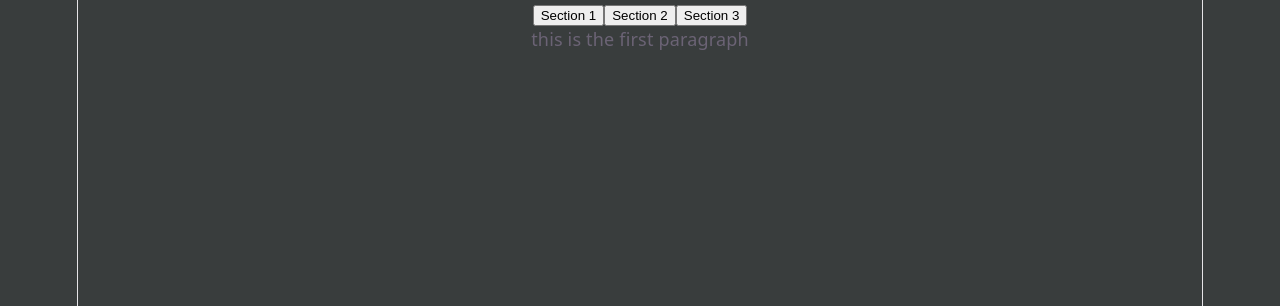
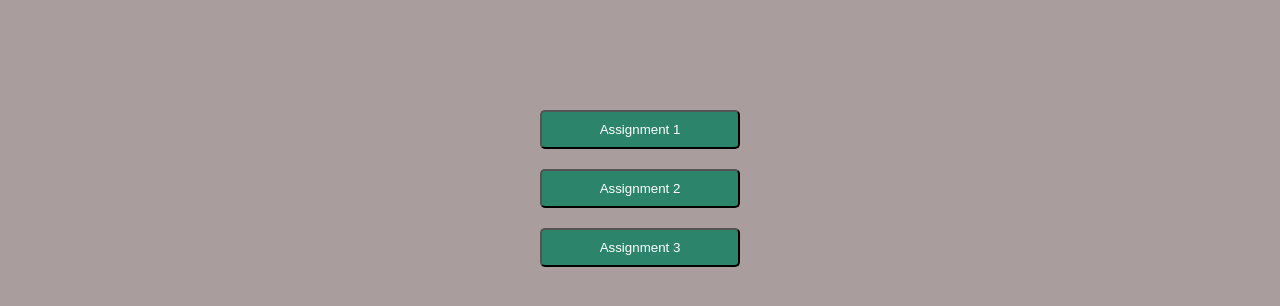
Before and after one commit to DinuPathiratna/my-react-app, a React (Vite) app: page / in a window 1280 px wide. Shown: the top 306 px of the page. Built offline with nearby package versions, Linux system fonts and the light colour scheme.

Commit message:
feat: restructure App component with routing and add Assignment_1 page

```diff
--- a/src/App.css
+++ b/src/App.css
@@ -1,3 +1,15 @@
 body {
-  background-color: rgb(57, 61, 61);
+  font-family: Arial;
+  text-align: center;
+  margin-top: 100px;
+  background-color: #a99d9d;
 }
+
+button {
+  width: 200px;
+  padding: 10px;
+  margin: 10px;
+  border-radius: 5px;
+  background-color: rgb(44, 133, 106);
+  color: white;
+}
--- a/src/App.jsx
+++ b/src/App.jsx
@@ -1,39 +1,17 @@
-import './App.css';
-import React, { useState } from 'react';
+import { Routes, Route } from "react-router-dom";
 
-export default function SectionSwitcher() {
-  const [activeSection, setActiveSection] = useState(1);
+import Home from "./pages/Home";
+import Assignment_1 from "./assignments/Assignment_1";
 
+export default function App() {
   return (
-    <div>
-      <div>
-        <button
-          onClick={() => setActiveSection(1)}>
-          Section 1
-        </button>
-        <button
-          onClick={() => setActiveSection(2)}>
-          Section 2
-        </button>
-        <button
-          onClick={() => setActiveSection(3)}>
-          Section 3
-        </button>
-      </div>
+    <Routes>
+      <Route path="/" element={<Home />} />
 
-      <div>
-        {activeSection === 1 && (
-          <p>this is the first paragraph</p>
-        )}
-
-        {activeSection === 2 && (
-          <p>this is the second paragraph</p>
-        )}
-
-        {activeSection === 3 && (
-          <p>this is the third paragraph</p>
-        )}
-      </div>
-    </div>
+      <Route
+        path="/ASG-01"
+        element={<Assignment_1 />}
+      />
+    </Routes>
   );
 }
--- /dev/null
+++ b/src/assignments/Assignment_1.jsx
@@ -0,0 +1,38 @@
+import "../App.css";
+import React, { useState } from "react";
+
+export default function Assignment_1() {
+  const [activeSection, setActiveSection] = useState(1);
+
+  return (
+    <div>
+      <div>
+        <button onClick={() => setActiveSection(1)}>
+          Section 1
+        </button>
+
+        <button onClick={() => setActiveSection(2)}>
+          Section 2
+        </button>
+
+        <button onClick={() => setActiveSection(3)}>
+          Section 3
+        </button>
+      </div>
+
+      <div>
+        {activeSection === 1 && (
+          <p>this is the first paragraph</p>
+        )}
+
+        {activeSection === 2 && (
+          <p>this is the second paragraph</p>
+        )}
+
+        {activeSection === 3 && (
+          <p>this is the third paragraph</p>
+        )}
+      </div>
+    </div>
+  );
+}
--- a/src/main.jsx
+++ b/src/main.jsx
@@ -1,11 +1,13 @@
-import { StrictMode } from 'react'
-import { createRoot } from 'react-dom/client'
-import './index.css'
-import App from './App.jsx'
+import { StrictMode } from "react";
+import { createRoot } from "react-dom/client";
+import { HashRouter } from "react-router-dom";
 
-createRoot(document.getElementById('root')).render(
+import App from "./App";
+
+createRoot(document.getElementById("root")).render(
   <StrictMode>
-    <App />
-  </StrictMode>,
-
-)
+    <HashRouter>
+      <App />
+    </HashRouter>
+  </StrictMode>
+);
--- /dev/null
+++ b/src/pages/Home.jsx
@@ -0,0 +1,25 @@
+import { Link } from "react-router-dom";
+
+export default function Home() {
+  return (
+    <div className="home">
+
+      <Link to="/ASG-01">
+        <button>Assignment 1</button>
+      </Link>
+
+      <br />
+
+      <Link to="/ASG-02">
+        <button>Assignment 2</button>
+      </Link>
+
+      <br />
+
+      <Link to="/ASG-03">
+        <button>Assignment 3</button>
+      </Link>
+
+    </div>
+  );
+}
```
Also changed, not shown: src/assignments/assignment-1.jsx (deleted, +0 -7 lines), src/pages/About.jsx (added, +7 -0 lines), src/pages/Projects.jsx (added, +7 -0 lines), src/assignments/Assignment-1.css (deleted).
